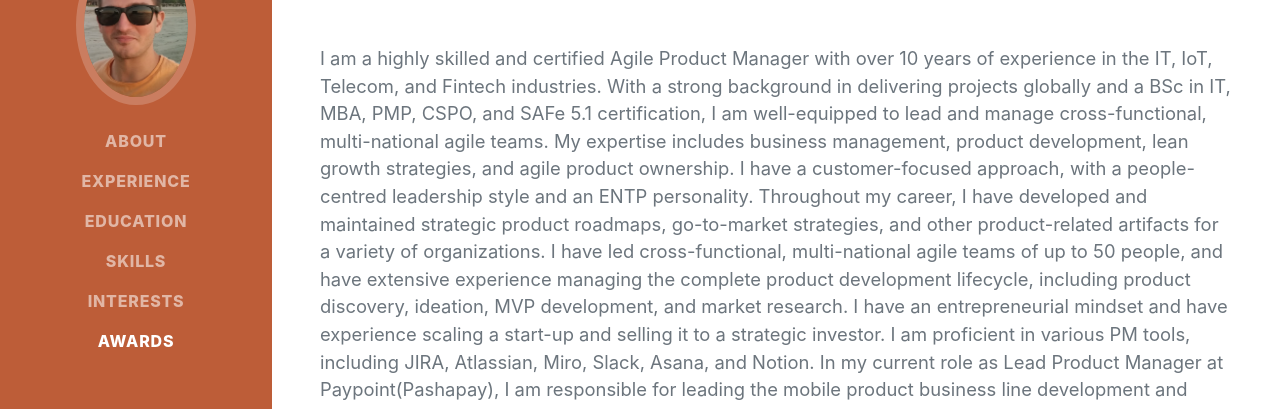
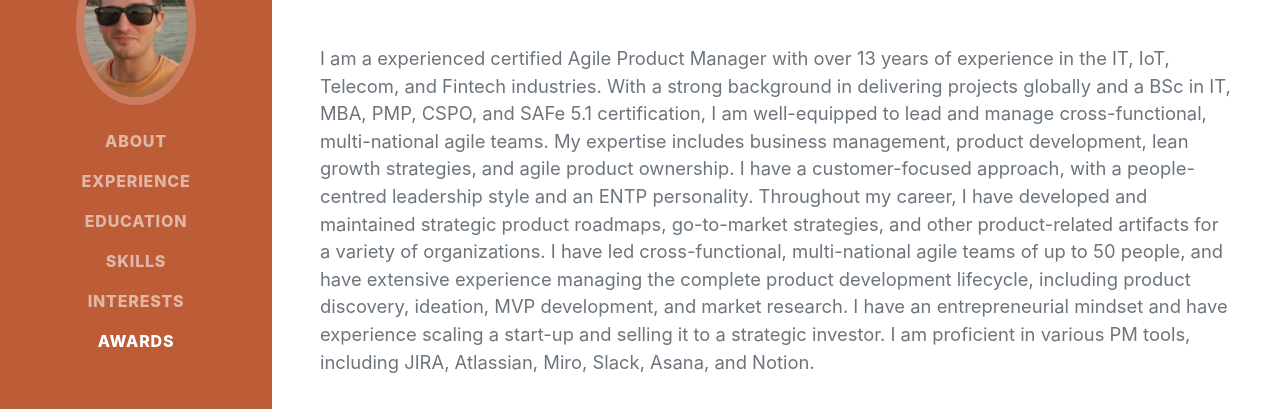
Before and after one commit to alma765/Ali-Resume-27, a plain HTML site: page index.html in a window 1280 px wide. Shown: the part 251-660 px from the top of the page. Drawn offline with nearby package versions, Linux system fonts and the light colour scheme; a web font is replaced by a local one.

Commit message:
update 3

```diff
--- a/index.html
+++ b/index.html
@@ -5,7 +5,7 @@
         <meta name="viewport" content="width=device-width, initial-scale=1, shrink-to-fit=no" />
         <meta name="description" content="" />
         <meta name="author" content="" />
-        <title>Resume - Start Bootstrap Theme</title>
+        <title>Resume - Ali Malik</title>
         <link rel="icon" type="image/x-icon" href="assets/img/favicon.ico" />
         <!-- Font Awesome icons (free version)-->
         <script src="https://use.fontawesome.com/releases/v6.1.0/js/all.js" crossorigin="anonymous"></script>
@@ -47,7 +47,7 @@
                         2908 Highway 7 · Concord, ON L4K 0K5 · (647) 646-0765 ·
                         <a href="mailto:alibay.malik@gmail.com">alibay.malik@gmail.com</a>
                     </div>
-                    <p class="lead mb-5">I am a highly skilled and certified Agile Product Manager with over 10 years of experience in the IT, IoT, Telecom, and Fintech industries.
+                    <p class="lead mb-5">I am a experienced certified Agile Product Manager with over 13 years of experience in the IT, IoT, Telecom, and Fintech industries.
                         With a strong background in delivering projects globally and a BSc in IT, MBA, PMP, CSPO, and SAFe 5.1 certification, I am well-equipped to lead and manage cross-functional,
                          multi-national agile teams. My expertise includes business management, product development, lean growth strategies, and agile product ownership. I have a customer-focused approach,
                          with a people-centred leadership style and an ENTP personality.
@@ -57,9 +57,7 @@
                         ideation, MVP development, and market research. I have an entrepreneurial mindset and have experience scaling a start-up and selling it to a strategic investor. I am proficient in various PM tools,
                         including JIRA, Atlassian, Miro, Slack, Asana, and Notion.
 
-                        In my current role as Lead Product Manager at Paypoint(Pashapay), I am responsible for leading the mobile product business line development and optimizing processes to drive new product development using agile frameworks.
-                         I have a entrepreneurial mindset and strong businesse acumen, and use data to make effective decisions. I am an effective communicator and am skilled in creating, defining, and documenting user stories,
-                         as well as managing budgets and project plans. I am also experienced in agile organizational change management, using the Potters model to drive change in a scaled agile environment.</p>
+                    </p>
                     <div class="social-icons">
                         <a class="social-icon" href="#!"><i class="fab fa-linkedin-in"></i></a>
                         <a class="social-icon" href="#!"><i class="fab fa-github"></i></a>
```
